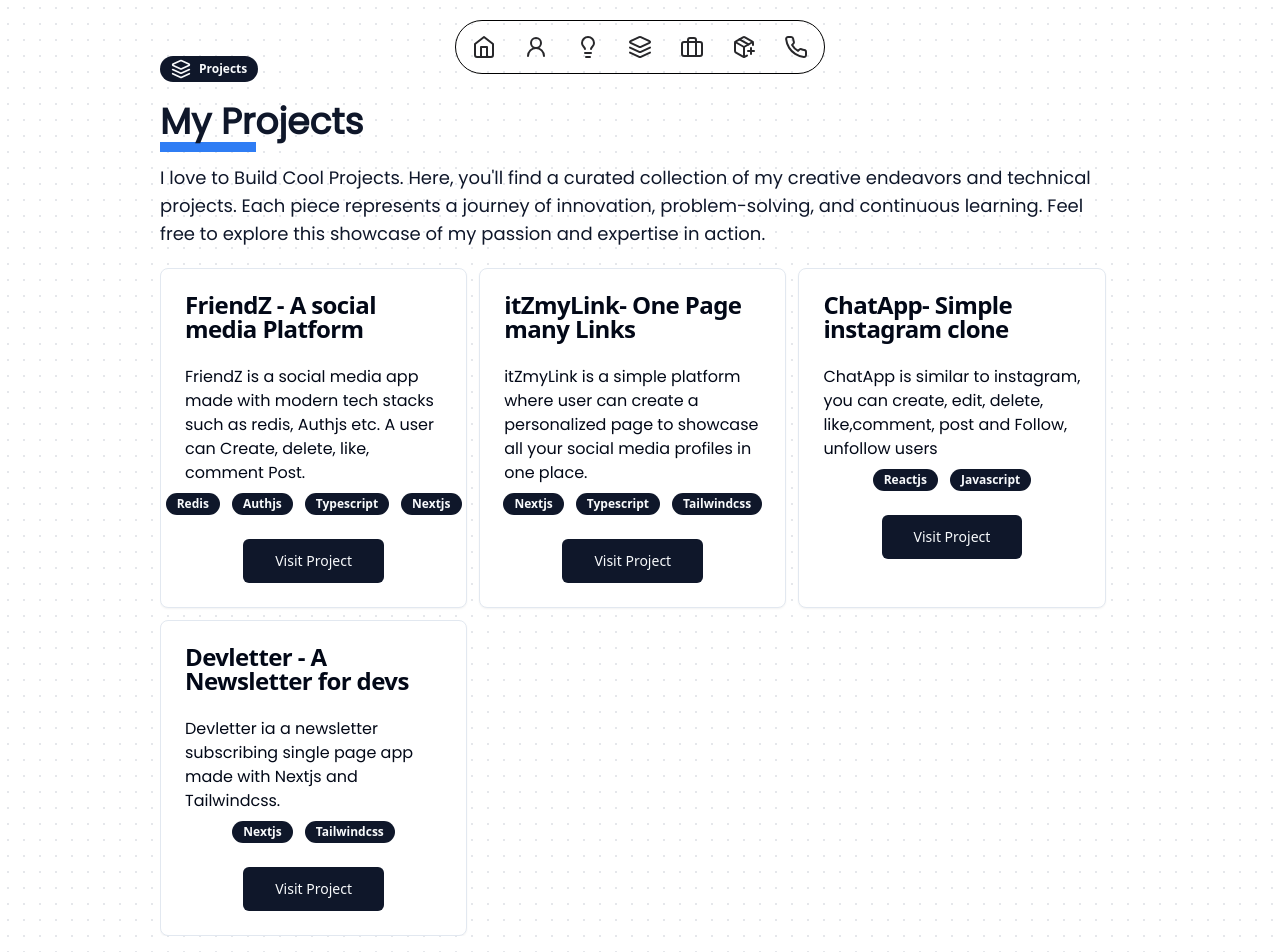
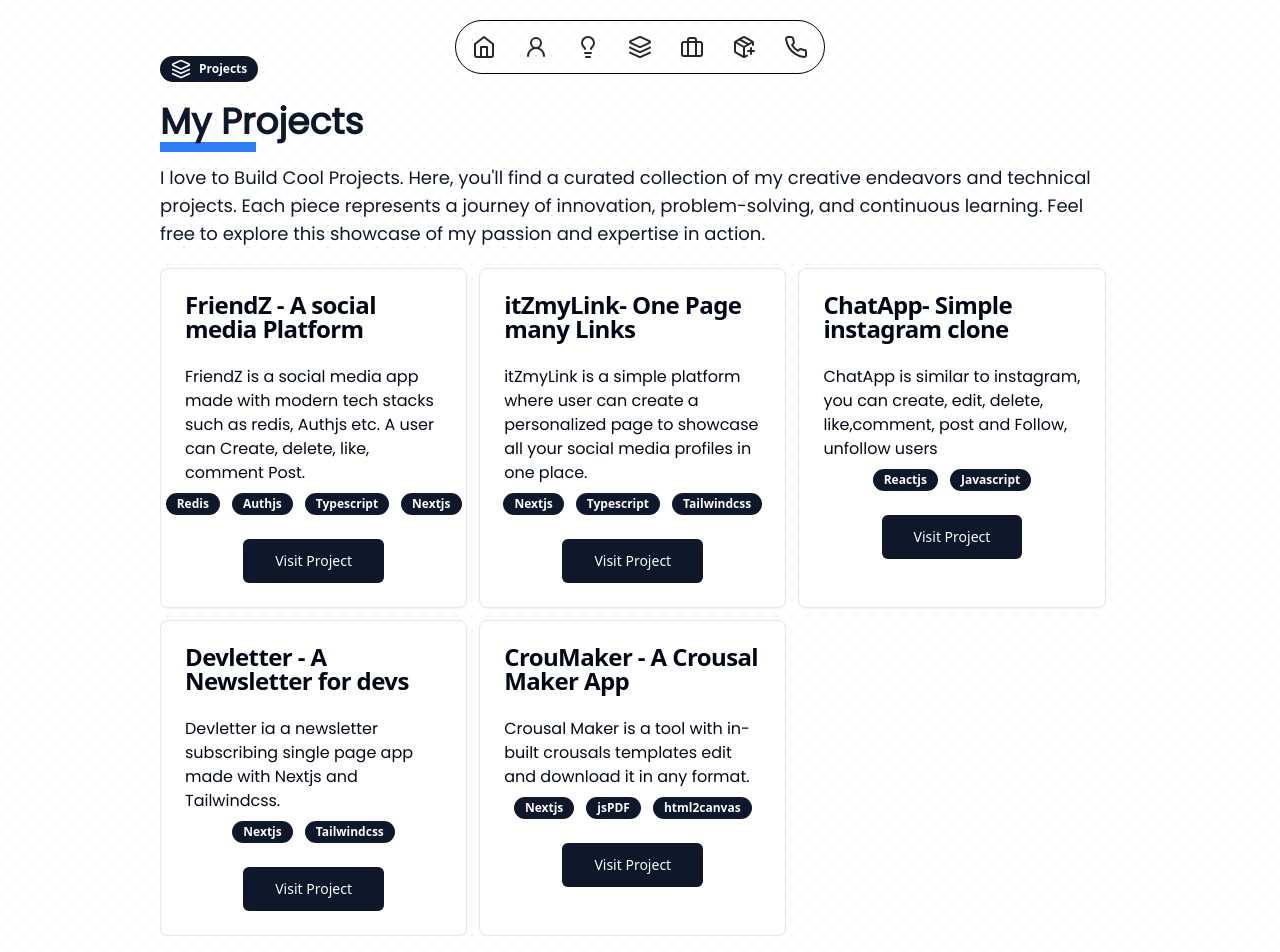
Before and after one commit to taqui-786/Portfolio, a Next.js app: page /projects in a window 1280 px wide. Built offline with nearby package versions, Linux system fonts and the light colour scheme.

Commit message:
new project added

```diff
--- a/src/app/projects/page.tsx
+++ b/src/app/projects/page.tsx
@@ -34,6 +34,13 @@ const projectsPage = () => {
       tags: ["Nextjs", "Tailwindcss"],
       link: "https://github.com/taqui-786/Devletter",
     },
+    {
+      title: "CrouMaker - A Crousal Maker App",
+      description:
+        "Crousal Maker is a tool with in-built crousals templates edit and download it in any format.",
+      tags: ["Nextjs", "jsPDF", "html2canvas"],
+      link: "https://github.com/taqui-786/crousal-maker",
+    },
   ];
 
   return (
```
